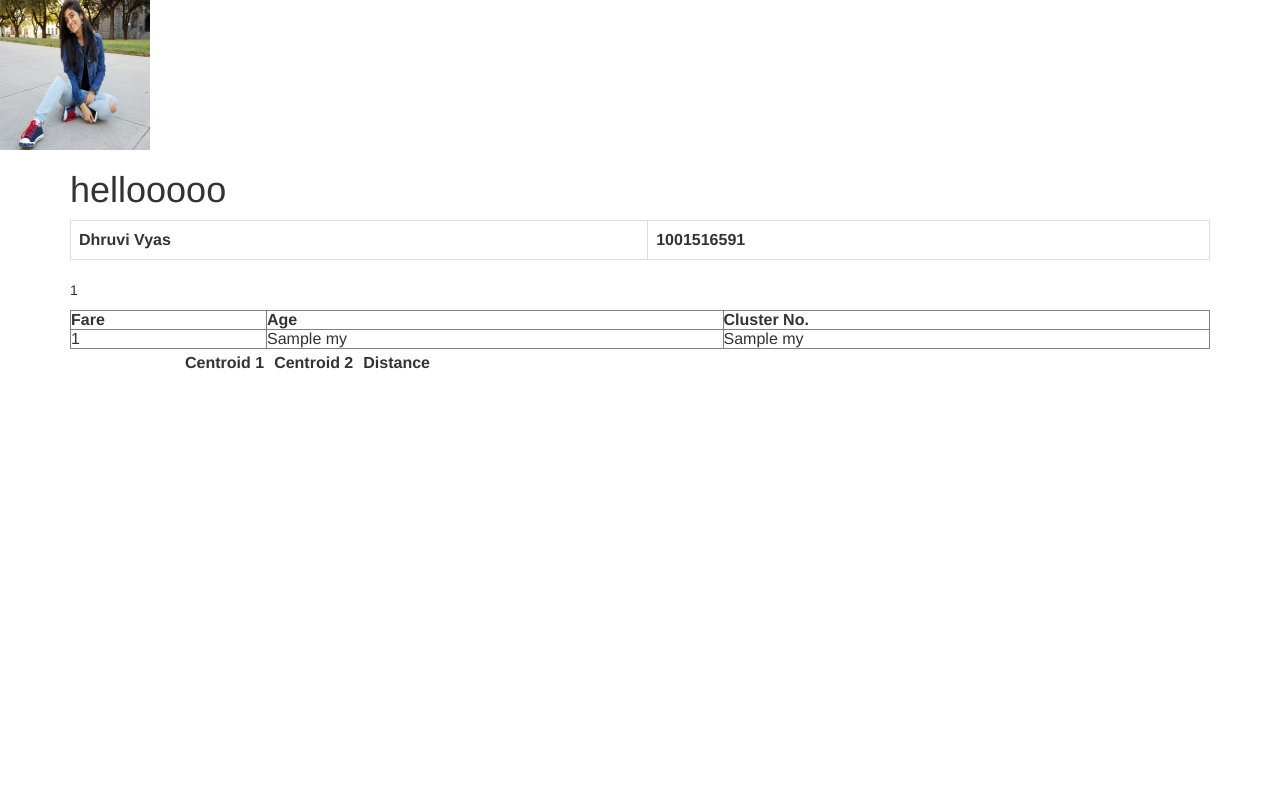
After one commit to DhruviV/azure, a Flask app: template templates/output.html in a window 1280 px wide. The commit adds this page. Run offline with Flask 2, Linux system fonts and the light colour scheme; the template is opened without the code that fills it: most values are stand-ins (such as "Sample title", 1, 10 or a date in 2020); lists and menus that the app fills with data are empty; some libraries are stand-ins or nearby versions.

Commit message:
"new with parameters"

```diff
--- a/main.py
+++ b/main.py
@@ -4,6 +4,8 @@ from flask import Flask, render_template, request
 import pypyodbc
 import numpy as np
 import scipy
+import math
+import itertools
 from sklearn.cluster import KMeans
 
 
@@ -27,6 +29,7 @@ def search():
      boat = []
      survival = []
      age = []
+     fare = []
      for row in rows:
          pclass.append(row[0])
          survival.append(row[1])
@@ -34,33 +37,55 @@ def search():
              boat.append(0)
          else:
              boat.append(row[11])
-         if row[4] == '':
+         if row[4] == '' or row[4]== None:
              age.append(0)
          else:
              age.append(row[4])
+         if row[8] == '' or row[8]== None:
+             fare.append(0)
+         else:
+             fare.append(row[8])
+
      connection.close()
      print('\nPCLASS --------', pclass)
      print('\nsurvival --------', survival)
      print('\nage --------', age)
+     print('\nfare --------', fare)
 
-     X = np.array(list(zip(survival[:len(survival) - 1], pclass[:len(pclass) - 1])))
-     print('\n\n X -------------------------------------', X)
+     X = np.array(list(zip(age[:len(age) - 1], fare[:len(fare) - 1])))
+     print(X)
+
 
      km = KMeans(n_clusters=int(k))
      km.fit(X)
      centroids = km.cluster_centers_
      labels = km.labels_
-     print(centroids)
-     print(labels)
+     dhruvi={i: X[np.where(km.labels_ == i)] for i in range(km.n_clusters)}
+     print(dhruvi)
+
      colors = ["g.", "r.", "b.", "y." "c.", "m.", "k.", "w."]
 
      # for i in range(len(X)):
      #     plt.plot(X[i][0], X[i][1], colors[labels[i]], markersize = 10)
      # plt.scatter(centroids[:,0],centroids[:,1],marker = "x", s = 150, linewidths=5, zorder = 10)
-     displaylist = list(zip(pclass, survival, labels))
+     displaylist = list(zip(age,fare,labels))
      print('\n\nDisplay List------------------------------------', displaylist)
+     dist_list = []
+     for i in range(0, len(centroids) - 1):
+         for j in range(i + 1, len(centroids)):
+             # print(centroids[i],centroids[j])
+             x1 = centroids[i][0]
+             x2 = centroids[j][0]
+             y1 = centroids[i][1]
+             y2 = centroids[j][1]
+             temp = (x1 - x2)*(x1 - x2) + (y1 - y2)*(y1 - y2)
+             dist = math.sqrt(temp)
+             print(dist)
+             dist_list.append(list(zip(centroids[i][:], centroids[j][:], itertools.repeat(dist))))
 
+     print(dist_list)
+     dist_len = len(dist_list)
 
-     return render_template('index.html', ci=displaylist, c2=centroids)
+     return render_template('output.html', my=displaylist, centroid=centroids, distances = dist_list, length=dist_len)
 if __name__ == '__main__':
    app.run(debug = True)
--- /dev/null
+++ b/templates/output.html
@@ -0,0 +1,72 @@
+<html>
+    <head>
+        <link rel="stylesheet" href="https://maxcdn.bootstrapcdn.com/bootstrap/3.3.7/css/bootstrap.min.css">
+        <script src="https://ajax.googleapis.com/ajax/libs/jquery/3.3.1/jquery.min.js"></script>
+        <script src="https://maxcdn.bootstrapcdn.com/bootstrap/3.3.7/js/bootstrap.min.js"></script>
+        <img src='../static/images/Dhruvi.jpg' width="150" height="150"></center>
+    </head>
+    <body>
+        <div class="container">
+                <h1>hellooooo</h1>
+            <table class="table table-bordered">
+                            <tr>
+                                <th>Dhruvi Vyas</th>
+                                <th>1001516591</th>
+
+                            </tr>
+                 </table>
+
+
+
+
+                {% for ar2 in centroid %}
+        <p>{{ ar2[0] }}</p>
+        {% endfor %}
+<table style="width:100%" border=1>
+        <tr>
+          <th>Fare</th>
+          <th>Age</th>
+          <th>Cluster No.</th>
+
+
+        </tr>
+        {% for ar in my %}
+        <tr>
+          <td>{{ ar [0] }}</td>
+          <td> {{ ar[1] }} </td>
+          <td> {{ ar[2] }} </td>
+
+        </tr>
+       {% endfor %}
+
+
+      </table>
+         <div class="col-sm-1"></div>
+        <div class="col-sm-6">
+          <table class="table-striped" class="tmargin">
+            <thead>
+              <tr>
+                <th style="padding: 5px"> Centroid 1 </th>
+                <th style="padding: 5px"> Centroid 2</th>
+                <th style="padding: 5px"> Distance </th>
+              </tr>
+            </thead>
+            <tbody>
+              {% for i in range(length) %}
+              <tr>
+                <td>{{ distances[i][0][0] }}, {{distances[i][1][0]}}</td>
+                <td>{{ distances[i][0][1] }}, {{distances[i][1][1]}}</td>
+                <td>{{ distances[i][0][2] }}</td>
+              </tr>
+              {% endfor %}
+            </tbody>
+          </table>
+        </div>
+    </div>
+
+
+
+
+
+    </body>
+</html>
```
Also changed, not shown: templates/index.html (+1 -19 lines).
